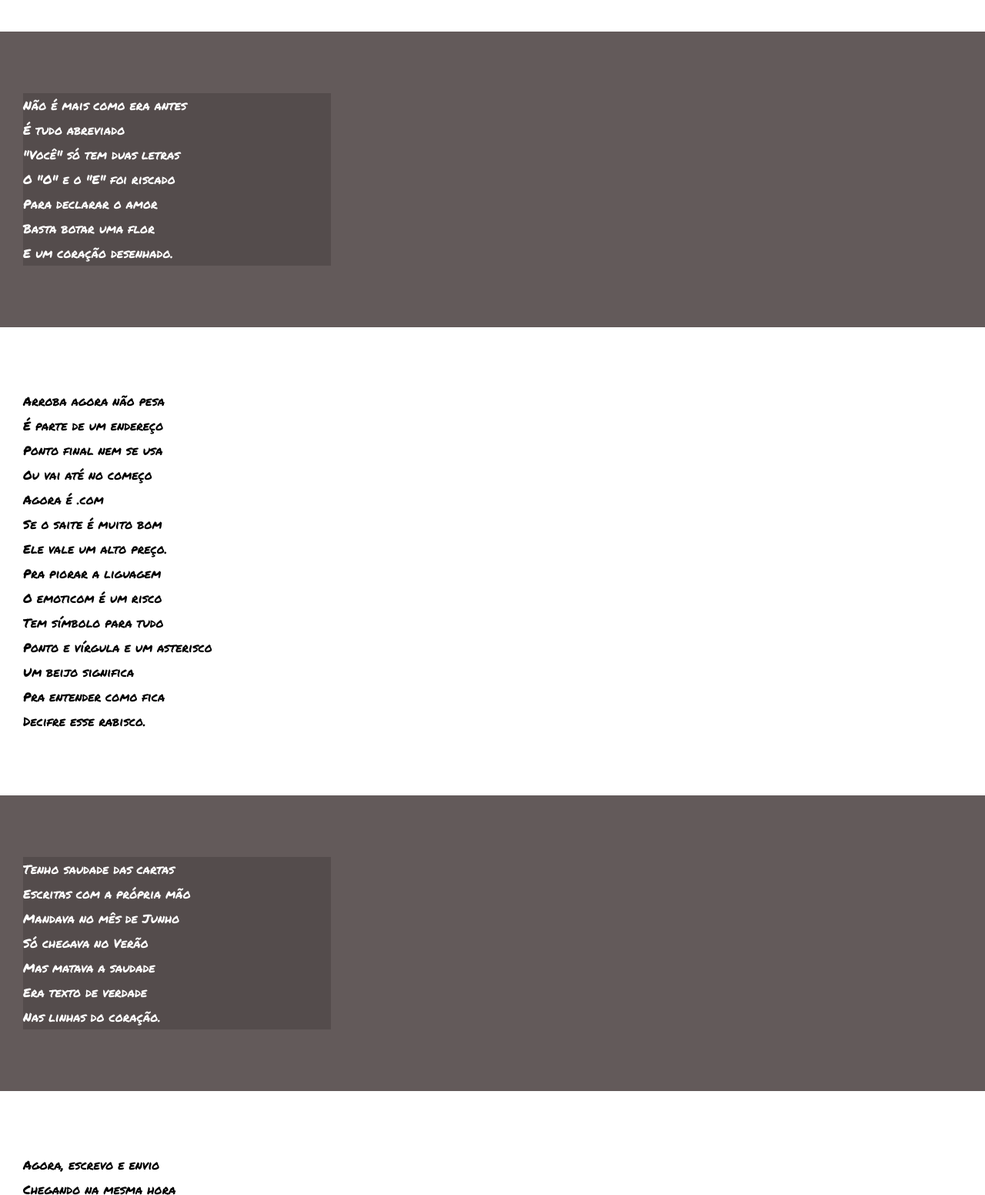
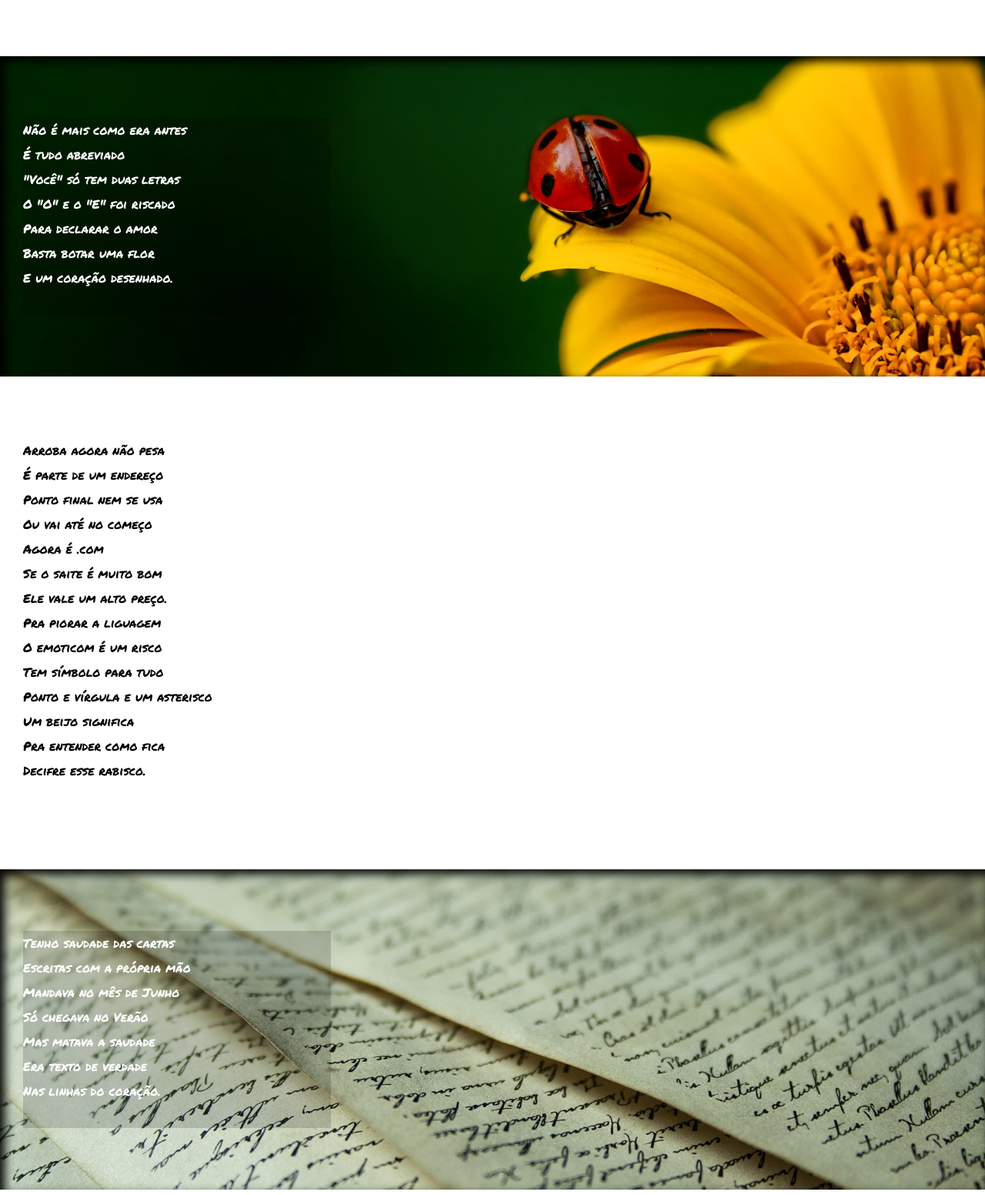
Before and after one commit to Elton-AN-Dev/HTML-CSS, a plain HTML site: page EXERCICIOS/DESAFIO012/index.html in a window 1280 px wide. Shown: the part 500-2052 px from the top of the page at 77% size. Drawn offline with Linux system fonts and the light colour scheme.

Commit message:
ATUALIZEI PELA ULTIMA VEZ O DESAFIO 012

```diff
--- a/EXERCICIOS/DESAFIO012/estilo/style.css
+++ b/EXERCICIOS/DESAFIO012/estilo/style.css
@@ -68,6 +68,13 @@ section {
 
 }
 
+section > p {
+
+        padding-bottom: 2em;
+
+
+}
+
 section.imagem > p {
 
         width: 400px;
@@ -85,6 +92,23 @@ section.imagem {
 
     background-color: rgb(99, 90, 90);
     color: white;
+    box-shadow: inset 6px 6px 13px 0px black; /* inset coloca a sombra internamente */
+    background-attachment: fixed;
+}
+
+section#img01 {
+
+        background-image: url('../imagens/background001.jpg');
+        background-position: right center;
+        background-size: cover;
+
+}
+
+section#img02 {
+
+        background-image: url('../imagens/background002.jpg');
+        background-position: right center;
+        background-size: cover;
 }
 
 
--- a/EXERCICIOS/DESAFIO012/index.html
+++ b/EXERCICIOS/DESAFIO012/index.html
@@ -32,7 +32,7 @@
 
 
 
-        <section class="imagem">
+        <section class="imagem" id="img01">
             <p>
                 Não é mais como era antes <br>
                 É tudo abreviado <br>
@@ -67,7 +67,7 @@
 
 
 
-        <section class="imagem">
+        <section class="imagem" id="img02">
             <p>
                 Tenho saudade das cartas<br>
                 Escritas com a própria mão<br>
```
